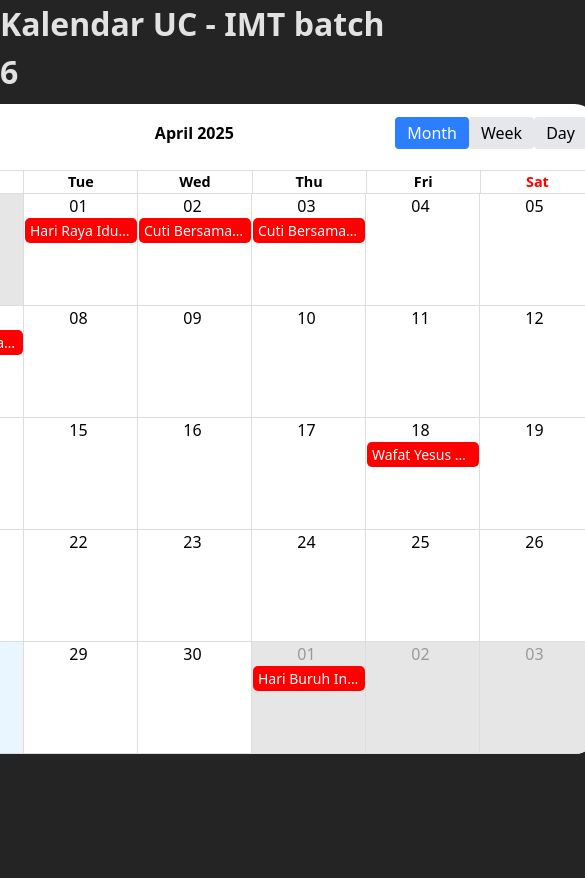
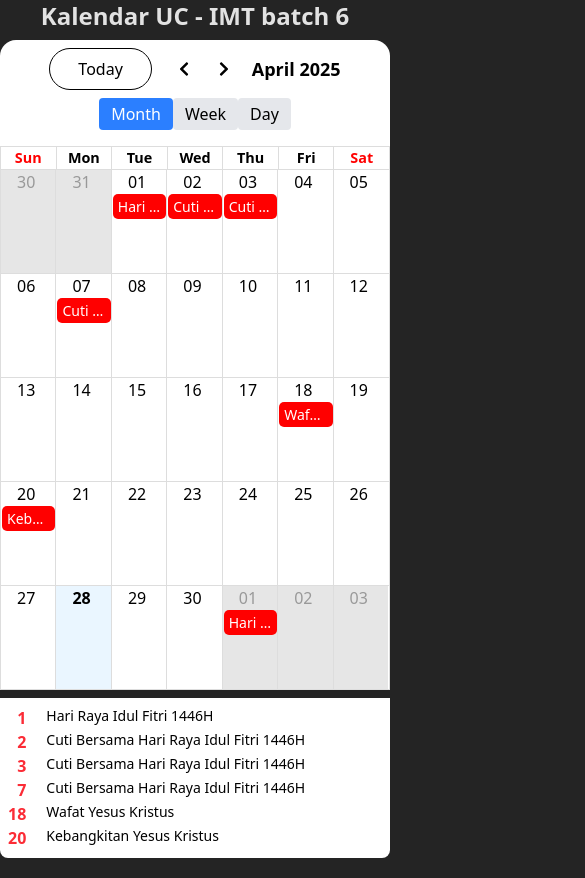
Before and after one commit to diardomarendikrista/uc, a React (Vite) app: page / in a window 390 px wide. Shown: the whole page, 585 px wide, since content can reach past the window. Before the commit the page ends 844 px from the top, so only its background shows below. Built offline with nearby package versions, Linux system fonts and the light colour scheme.

Commit message:
feat/style: adjust style on mobile feat/holiday info

```diff
--- a/src/components/molecules/CustomToolbar.jsx
+++ b/src/components/molecules/CustomToolbar.jsx
@@ -58,7 +58,7 @@ export default function CustomToolbar({ date, view, onView, onNavigate }) {
   };
 
   return (
-    <div className="flex justify-between items-center p-2 mb-2 rounded">
+    <div className="flex justify-center sm:justify-between items-center p-2 mb-2 rounded flex-wrap gap-3 gap-y-2">
       <div className="flex space-x-2">
         <Tooltip text="To Today">
           <button
@@ -88,9 +88,9 @@ export default function CustomToolbar({ date, view, onView, onNavigate }) {
         </Tooltip>
       </div>
 
-      <div className="font-bold">{getFormattedDate()}</div>
+      <div className="font-bold flex text-lg">{getFormattedDate()}</div>
 
-      <div className="flex space-x-2">
+      <div className="flex space-x-2 items-end">
         <div className="flex">
           <button
             onClick={() => {
--- a/src/components/organisms/CalendarComponent.jsx
+++ b/src/components/organisms/CalendarComponent.jsx
@@ -1,12 +1,13 @@
-import { useEffect, useRef } from "react";
+import { useEffect, useRef, useState } from "react";
 import { Calendar, momentLocalizer } from "react-big-calendar";
-import { dayPropGetter, eventStyleGetter } from "lib/utils";
+import { cn, dayPropGetter, eventStyleGetter } from "lib/utils";
 import { dataLibur, dataMataKuliah } from "lib/dataEvents";
 import moment from "moment";
 import { useAtom } from "jotai";
 import {
   calendarDateAtom,
   calendarViewAtom,
+  dataLiburAtom,
   modalDetailDataAtom,
   showModalDetailAtom,
 } from "store";
@@ -15,8 +16,11 @@ import CustomToolbar from "components/molecules/CustomToolbar";
 const localizer = momentLocalizer(moment);
 
 export default function CalendarComponent() {
+  const [calendarWidth, setCalendarWidth] = useState(800);  // default width 800px
+
   const [view, setView] = useAtom(calendarViewAtom);
   const [date, setDate] = useAtom(calendarDateAtom);
+  const [libur] = useAtom(dataLiburAtom);
   const [, setShowModalDetail] = useAtom(showModalDetailAtom);
   const [, setModalDetailData] = useAtom(modalDetailDataAtom);
 
@@ -76,8 +80,25 @@ export default function CalendarComponent() {
     }
   }, [view, date, allEvents]);
 
+  // Check window width and set calendar width accordingly
+  useEffect(() => {
+    const handleResize = () => {
+      setCalendarWidth(window.innerWidth <= 640 ? window.innerWidth : 800); // 640px is the breakpoint for mobile
+    };
+
+    handleResize(); // Set the initial width
+    window.addEventListener("resize", handleResize); // Listen to resize events
+
+    return () => window.removeEventListener("resize", handleResize); // Cleanup on unmount
+  }, []);
+
   return (
-    <div ref={calendarRef}>
+    <div
+      ref={calendarRef}
+      className={cn("rounded-tl-2xl rounded-tr-2xl overflow-hidden", {
+        "rounded-bl-2xl rounded-br-2xl": libur?.length <= 0,
+      })}
+    >
       <Calendar
         localizer={localizer}
         events={allEvents}
@@ -95,7 +116,7 @@ export default function CalendarComponent() {
           setShowModalDetail(true);
           setModalDetailData(event);
         }}
-        style={{ height: 650, width: 800 }}
+        style={{ height: 650, width: calendarWidth }} // Dynamic width
       />
     </div>
   );
--- /dev/null
+++ b/src/components/organisms/HolidayList.jsx
@@ -0,0 +1,48 @@
+import React, { useEffect } from "react";
+import { cn } from "lib/utils";
+import { dataLibur } from "lib/dataEvents";
+import { calendarDateAtom, dataLiburAtom } from "store";
+import { useAtom } from "jotai";
+
+export default function HolidayList() {
+  const [date] = useAtom(calendarDateAtom);
+  const [libur, setLibur] = useAtom(dataLiburAtom);
+
+  const selectedMonth = date.getMonth(); // 0-indexed (0 = January, 11 = December)
+  const selectedYear = date.getFullYear();
+
+  useEffect(() => {
+    if (dataLibur?.length > 0) {
+      const filteredHolidays = dataLibur?.filter((item) => {
+        const holidayDate = new Date(item.start); // assuming start is a Date object or string
+
+        return (
+          holidayDate.getMonth() === selectedMonth &&
+          holidayDate.getFullYear() === selectedYear
+        );
+      });
+      setLibur(filteredHolidays);
+    }
+  }, [dataLibur, date]);
+
+  return (
+    <div
+      className={cn(
+        "w-full bg-white rounded-bl-lg rounded-br-lg text-black",
+        "p-2 mb-5",
+        { hidden: libur?.length <= 0 }
+      )}
+    >
+      <div class="grid grid-cols-[auto_1fr] gap-x-3">
+        {libur?.map((item, i) => (
+          <React.Fragment key={i}>
+            <div className="font-semibold text-right text-red-500">
+              {item.end.getDate()}
+            </div>
+            <div className="ml-2 text-sm text-black">{item.desc}</div>
+          </React.Fragment>
+        ))}
+      </div>
+    </div>
+  );
+}
--- a/src/index.css
+++ b/src/index.css
@@ -15,15 +15,9 @@
   -moz-osx-font-smoothing: grayscale;
 }
 
-h1 {
-  font-size: 2rem;
-  font-weight: bold;
-}
-
 .rbc-calendar {
   color: #000000;
   background-color: #ffffff;
-  border-radius: 20px;
   overflow: hidden;
 }
 
--- a/src/pages/Home.jsx
+++ b/src/pages/Home.jsx
@@ -1,14 +1,19 @@
 import ModalDetail from "../components/organisms/ModalDetail";
 import CalendarComponent from "../components/organisms/CalendarComponent";
+import HolidayList from "components/organisms/HolidayList";
 
 export default function Home() {
   return (
     <div className="flex flex-col justify-center items-center gap-2">
-      <div children={""}>
+      <div className={"text-center text-2xl md:text-4xl font-bold"}>
         <h1>Kalendar UC - IMT batch 6</h1>
       </div>
       <div>
         <CalendarComponent />
+
+        <div className="mt-2 md:mt-3">
+          <HolidayList />
+        </div>
       </div>
 
       <ModalDetail />
--- a/src/store/index.jsx
+++ b/src/store/index.jsx
@@ -4,3 +4,5 @@ export const calendarViewAtom = atom("month");
 export const calendarDateAtom = atom(new Date());
 export const showModalDetailAtom = atom(false);
 export const modalDetailDataAtom = atom(false);
+
+export const dataLiburAtom = atom([]);
```
